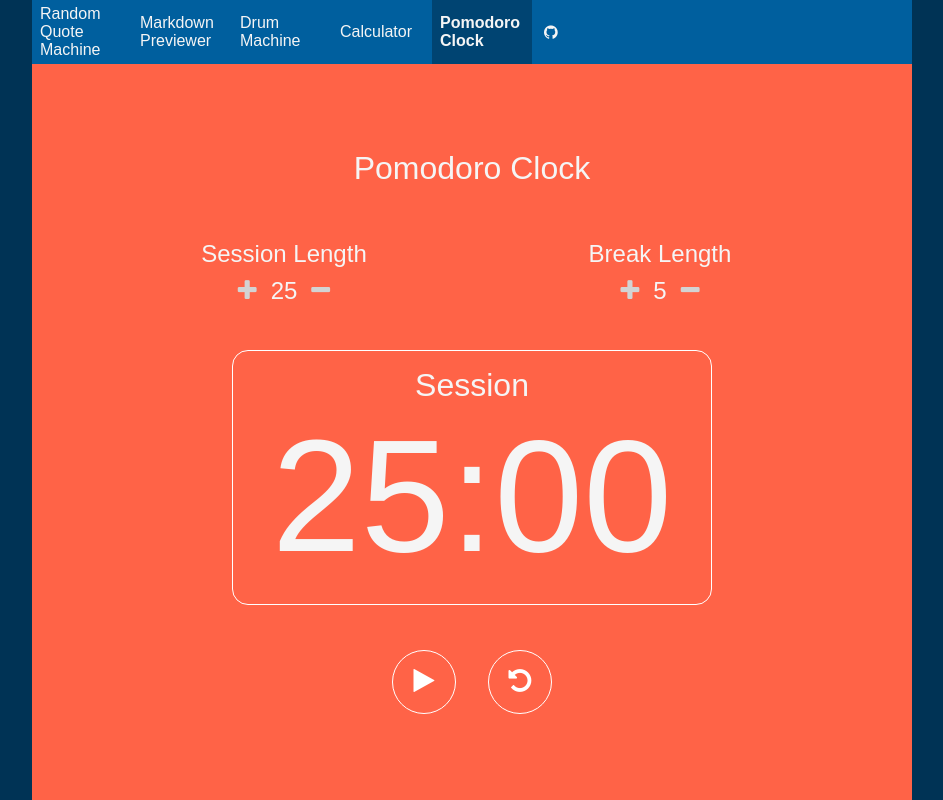
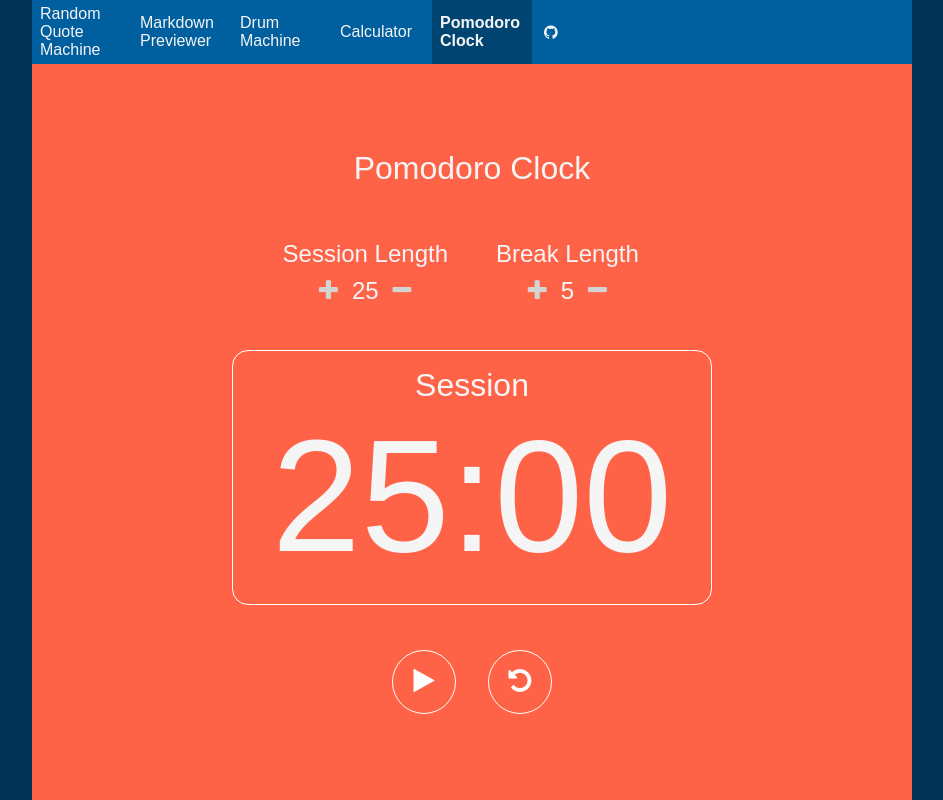
Before and after one commit to jbockerstette/react-freecodecamp-projects, a React (Create React App) app: page /pomodoro-clock in a window 1280 px wide. Shown: the whole page, without its empty margins (168-1111 px from the left). Built offline with nearby package versions, Linux system fonts and the light colour scheme; the HTML template or start-up script is replaced by a standard one.

Commit message:
Cleaned up the style a bit.

```diff
--- a/src/pomodoro-clock/PomodoroClock.css
+++ b/src/pomodoro-clock/PomodoroClock.css
@@ -31,10 +31,12 @@
   font-size: 10rem;
 }
 
-#start_stop {
+#start_stop,
+.pc-session-control {
   justify-self: right;
 }
-#reset {
+#reset,
+.pc-break-control {
   justify-self: left;
 }
 .pc-btn {
--- a/src/pomodoro-clock/PomodoroClock.js
+++ b/src/pomodoro-clock/PomodoroClock.js
@@ -174,7 +174,7 @@ class PomodoroClock extends React.Component {
     return (
       <div className="pc-grid-main">
         <div className="pc-title">Pomodoro Clock</div>
-        <div>
+        <div className="pc-session-control">
           <div id="session-label">Session Length</div>
           <UpDownControl
             btnDownId="session-decrement"
@@ -185,7 +185,7 @@ class PomodoroClock extends React.Component {
             value={sessionMinutes}
           />
         </div>
-        <div>
+        <div className="pc-break-control">
           <div id="break-label">Break Length</div>
           <UpDownControl
             btnDownId="break-decrement"
```
